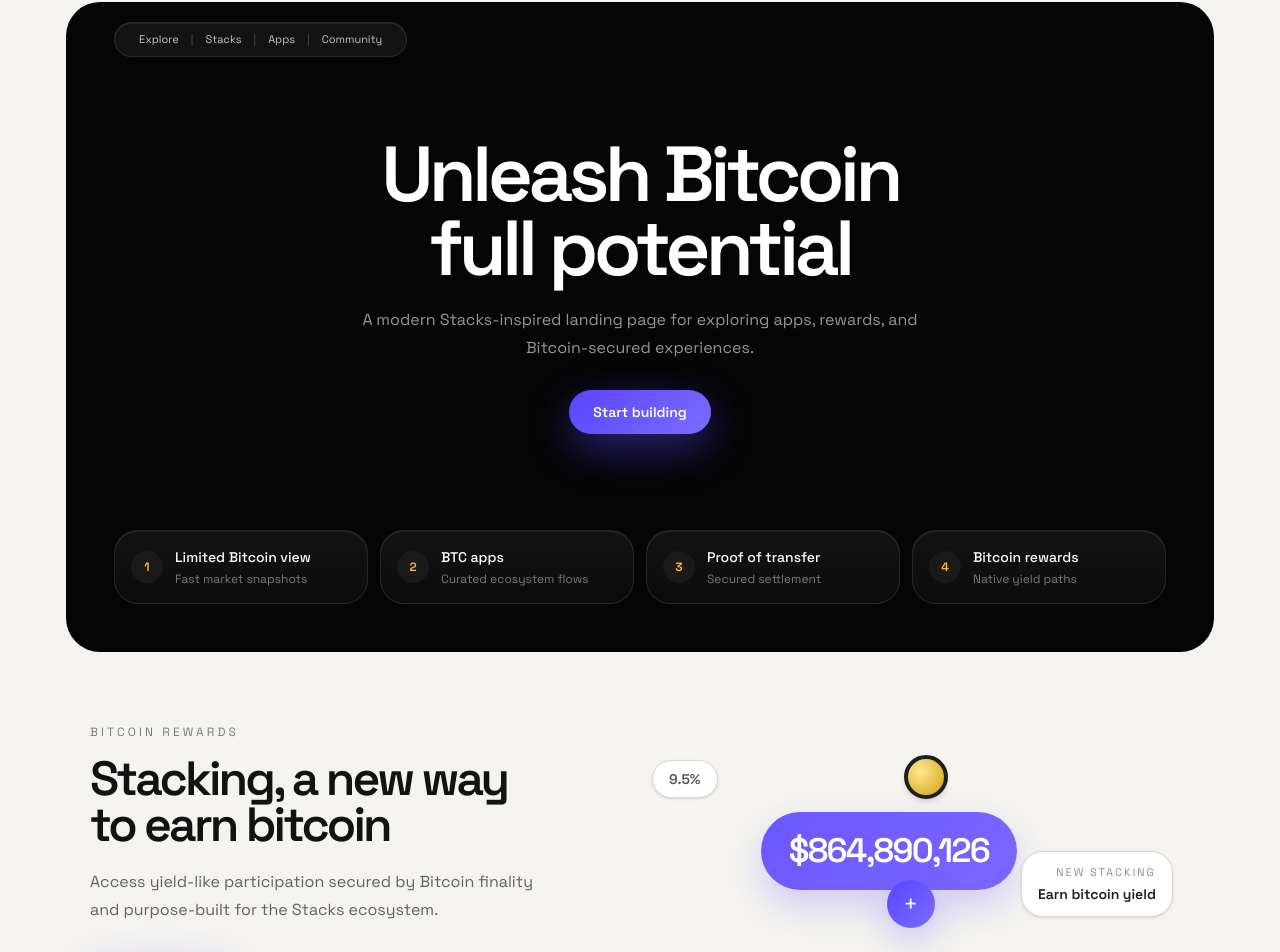
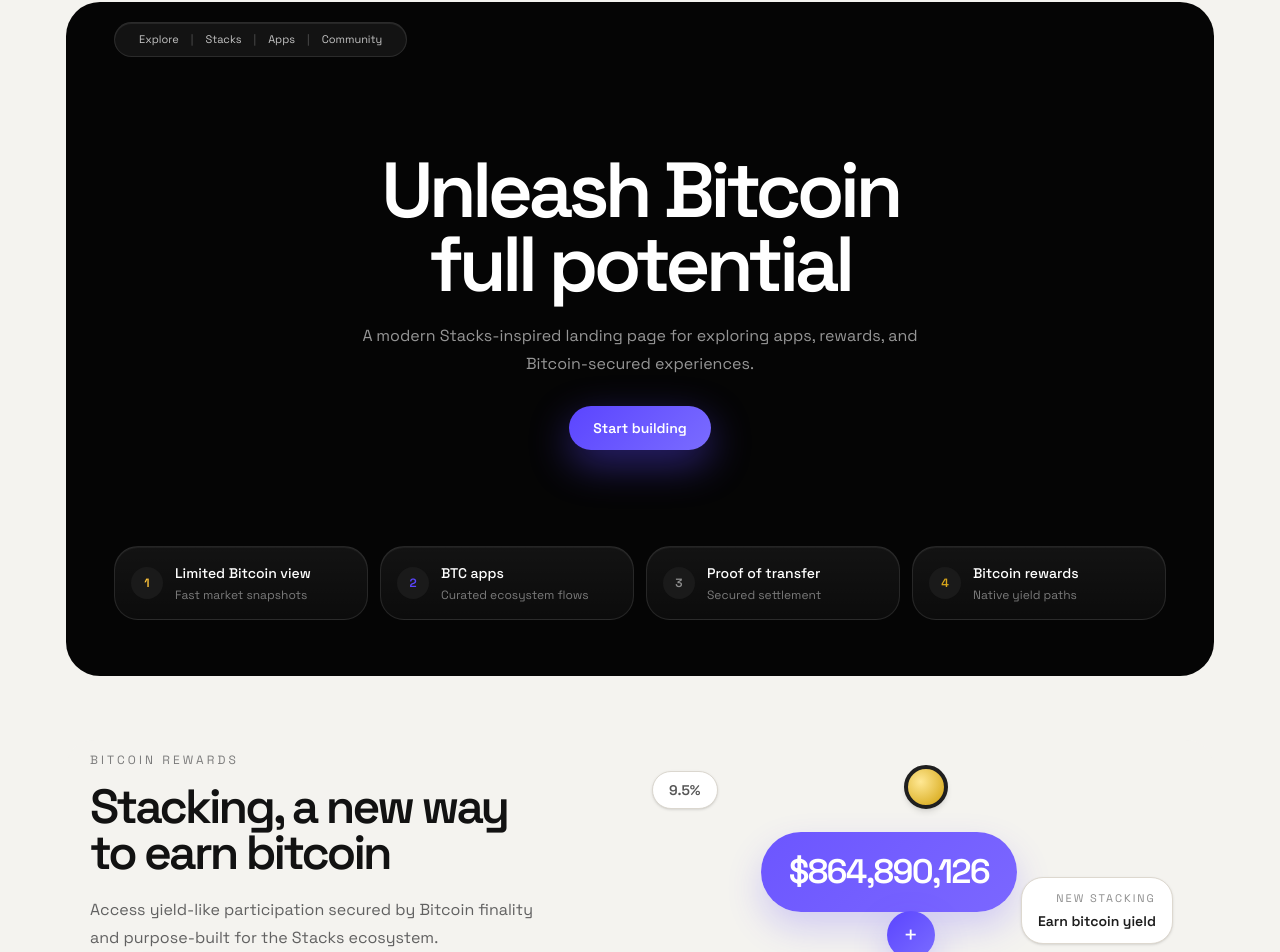
Before and after one commit to gitadityakumar/Landing-pages, a Next.js app in the folder 02_coinfusion/: page / in a window 1280 px wide. Shown: the part 14-966 px from the top of the page. Built offline with nearby package versions, Linux system fonts and the light colour scheme.

Commit message:
feat: refine coinfusion sections and visual balance

```diff
--- a/02_coinfusion/app/globals.css
+++ b/02_coinfusion/app/globals.css
@@ -30,8 +30,8 @@
 }
 
 body {
-  background: var(--background);
-  color: var(--foreground);
+  background: #f4f3ef;
+  color: #111111;
   font-family: var(--font-space-grotesk), sans-serif;
   min-height: 100vh;
 }
--- a/02_coinfusion/app/page.tsx
+++ b/02_coinfusion/app/page.tsx
@@ -1,10 +1,10 @@
 import Image from "next/image";
 
 const heroChips = [
-  { title: "Limited Bitcoin view", value: "Fast market snapshots" },
-  { title: "BTC apps", value: "Curated ecosystem flows" },
-  { title: "Proof of transfer", value: "Secured settlement" },
-  { title: "Bitcoin rewards", value: "Native yield paths" },
+  { title: "Limited Bitcoin view", value: "Fast market snapshots", tone: "#ffc43a" },
+  { title: "BTC apps", value: "Curated ecosystem flows", tone: "#5b45ff" },
+  { title: "Proof of transfer", value: "Secured settlement", tone: "#8f8f8f" },
+  { title: "Bitcoin rewards", value: "Native yield paths", tone: "#d9a61a" },
 ];
 
 const stackCards = [
@@ -34,7 +34,7 @@
   return (
     <main className="bg-[#f4f3ef] text-[#111111]">
       <div className="mx-auto flex w-full max-w-[1180px] flex-col gap-12 px-3 py-3 sm:px-4 sm:py-4 lg:gap-16">
-        <section className="overflow-hidden rounded-[28px] bg-[#050505] px-5 pb-8 pt-5 text-white sm:rounded-[34px] sm:px-8 sm:pb-10 lg:px-12 lg:pb-12">
+        <section className="overflow-hidden rounded-[28px] bg-[#050505] px-5 pb-8 pt-5 text-white sm:rounded-[34px] sm:px-8 sm:pb-10 lg:px-12 lg:pb-14">
           <div className="mx-auto inline-flex rounded-full border border-white/10 bg-white/6 px-4 py-2 text-[11px] text-white/75 shadow-[inset_0_1px_0_rgba(255,255,255,0.08)] sm:px-6">
             <div className="flex items-center gap-3">
               <span>Explore</span>
@@ -47,7 +47,7 @@
             </div>
           </div>
 
-          <div className="relative mt-14 text-center sm:mt-20">
+          <div className="relative mt-14 text-center sm:mt-20 lg:mt-24">
             <div className="absolute left-1/2 top-1/2 -z-10 h-56 w-56 -translate-x-1/2 -translate-y-1/2 rounded-full bg-[#5137ff]/25 blur-3xl sm:h-72 sm:w-72" />
             <h1 className="mx-auto max-w-[11ch] text-5xl font-semibold leading-[0.96] tracking-[-0.06em] text-balance sm:text-6xl lg:text-[78px]">
               Unleash Bitcoin full potential
@@ -73,7 +73,10 @@
                 className="rounded-[24px] border border-white/10 bg-[linear-gradient(180deg,rgba(255,255,255,0.06),rgba(255,255,255,0.03))] p-4 shadow-[inset_0_1px_0_rgba(255,255,255,0.05)]"
               >
                 <div className="flex items-center gap-3">
-                  <div className="grid h-8 w-8 place-items-center rounded-full bg-[#1a1a1a] text-xs font-semibold text-[#ffc43a]">
+                  <div
+                    className="grid h-8 w-8 place-items-center rounded-full bg-[#1a1a1a] text-xs font-semibold"
+                    style={{ color: chip.tone }}
+                  >
                     {index + 1}
                   </div>
                   <div>
@@ -110,12 +113,12 @@
               </a>
             </div>
 
-            <div className="relative min-h-[240px] rounded-[32px] bg-transparent">
+            <div className="relative min-h-[240px] rounded-[32px] bg-transparent sm:min-h-[280px]">
               <div className="absolute left-[6%] top-[8%] rounded-full border border-[#dbd7cf] bg-white px-4 py-2 text-sm font-semibold text-[#555] shadow-sm">
                 9.5%
               </div>
               <div className="absolute left-[50%] top-[6%] h-11 w-11 rounded-full border-4 border-[#1f1f1f] bg-[radial-gradient(circle_at_35%_35%,#ffe894,#d2a10a)] shadow-md" />
-              <div className="absolute left-[25%] top-[30%] rounded-full bg-[linear-gradient(135deg,#6c56ff,#7b67ff)] px-7 py-4 text-2xl font-semibold tracking-[-0.05em] text-white shadow-[0_16px_35px_rgba(91,69,255,0.22)] sm:text-[34px]">
+              <div className="absolute left-[20%] top-[30%] rounded-full bg-[linear-gradient(135deg,#6c56ff,#7b67ff)] px-6 py-4 text-xl font-semibold tracking-[-0.05em] text-white shadow-[0_16px_35px_rgba(91,69,255,0.22)] sm:left-[25%] sm:px-7 sm:text-[34px]">
                 $864,890,126
               </div>
               <div className="absolute left-[47%] top-[58%] grid h-12 w-12 place-items-center rounded-full bg-[linear-gradient(135deg,#5b45ff,#7a6cff)] text-2xl text-white shadow-[0_14px_35px_rgba(91,69,255,0.25)]">
@@ -142,7 +145,7 @@
               {stackCards.map((card, index) => (
                 <article
                   key={card}
-                  className="rounded-[14px] border border-[#e5e1d8] bg-[#efefed] p-5 text-left"
+                  className="rounded-[14px] border border-[#e5e1d8] bg-[#efefed] p-5 text-left sm:min-h-[230px]"
                 >
                   <div className="grid h-8 w-8 place-items-center rounded-full bg-[linear-gradient(135deg,#5b45ff,#7a6cff)] text-xs font-semibold text-white">
                     {index + 1}
@@ -181,7 +184,7 @@
               </a>
             </div>
 
-            <div className="grid items-center gap-6 md:grid-cols-[0.7fr_1.3fr]">
+            <div className="grid items-center gap-6 md:grid-cols-[0.72fr_1.28fr]">
               <div className="mx-auto w-full max-w-[220px]">
                 <div className="rounded-[36px] bg-[linear-gradient(180deg,#5f47ff,#4830ea)] p-5 shadow-[0_30px_80px_rgba(91,69,255,0.28)]">
                   <div className="grid h-28 place-items-center rounded-[28px] border border-white/12 bg-white/8">
@@ -218,7 +221,7 @@
                       alt="Secure bitcoin app preview"
                       width={265}
                       height={441}
-                      className="h-auto w-full max-w-[260px]"
+                      className="h-auto w-full max-w-[240px] sm:max-w-[260px]"
                     />
                   </div>
                 </div>
@@ -341,6 +344,11 @@
               </div>
             </div>
           </div>
+
+          <div className="mt-12 flex items-center justify-between border-t border-white/10 pt-5 text-xs uppercase tracking-[0.22em] text-white/28">
+            <span>Bitcoin secured internet</span>
+            <span>2026</span>
+          </div>
         </section>
       </div>
     </main>
```
